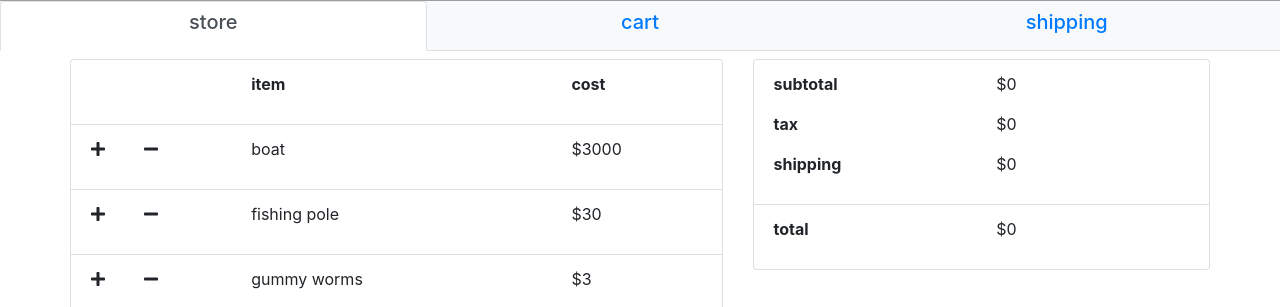
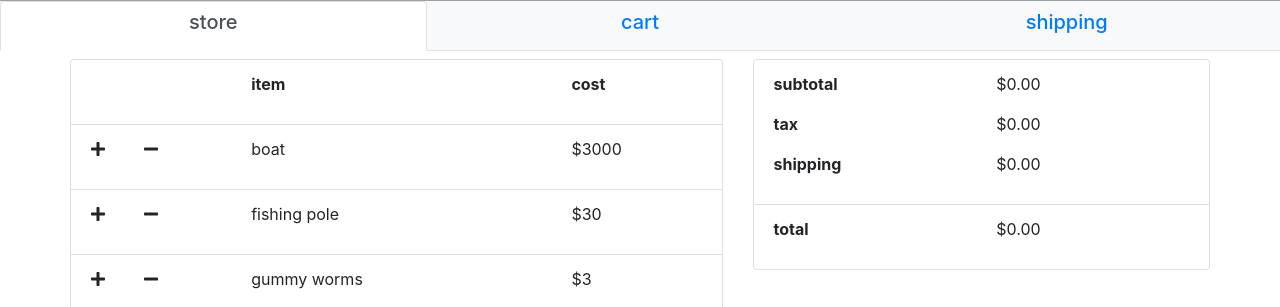
Before and after one commit to rlmead/fishing-hooks, a React (Create React App) app: page / in a window 1280 px wide. Shown: the part 149-456 px from the top of the page. Built offline with nearby package versions, Linux system fonts and the light colour scheme; grey boxes are pictures that could not be loaded.

Commit message:
fix float formatting issues

```diff
--- a/src/Total.js
+++ b/src/Total.js
@@ -6,9 +6,9 @@ function Total(props) {
     (props.data.length > 0)
     ? props.data.map(item => item.cost).reduce((acc, curr) => acc + curr)
     : 0;
-  let tax = subtotal*.06.toFixed(2);
+  let tax = subtotal*.06;
   let shipping = 0;
-  let total = subtotal + tax + shipping;
+  let total = subtotal+tax+shipping;
   // render
   return (
     <ListGroup>
@@ -17,19 +17,19 @@ function Total(props) {
           <Col xs='6'>
             <p style={{ fontWeight: 'bold' }}>subtotal</p>
           </Col>
-          <Col xs='6'>${subtotal}</Col>
+          <Col xs='6'>${parseFloat(subtotal).toFixed(2)}</Col>
         </Row>
         <Row>
           <Col xs='6'>
             <p style={{ fontWeight: 'bold' }}>tax</p>
           </Col>
-          <Col xs='6'>${tax}</Col>
+          <Col xs='6'>${parseFloat(tax).toFixed(2)}</Col>
         </Row>
         <Row>
           <Col xs='6'>
             <p style={{ fontWeight: 'bold' }}>shipping</p>
           </Col>
-          <Col xs='6'>${shipping}</Col>
+          <Col xs='6'>${parseFloat(shipping).toFixed(2)}</Col>
         </Row>
       </ListGroupItem>
       <ListGroupItem>
@@ -37,7 +37,7 @@ function Total(props) {
           <Col xs='6'>
             <p style={{ fontWeight: 'bold' }}>total</p>
           </Col>
-          <Col xs='6'>${total}</Col>
+          <Col xs='6'>${parseFloat(total).toFixed(2)}</Col>
         </Row>
       </ListGroupItem>
     </ListGroup>
```
